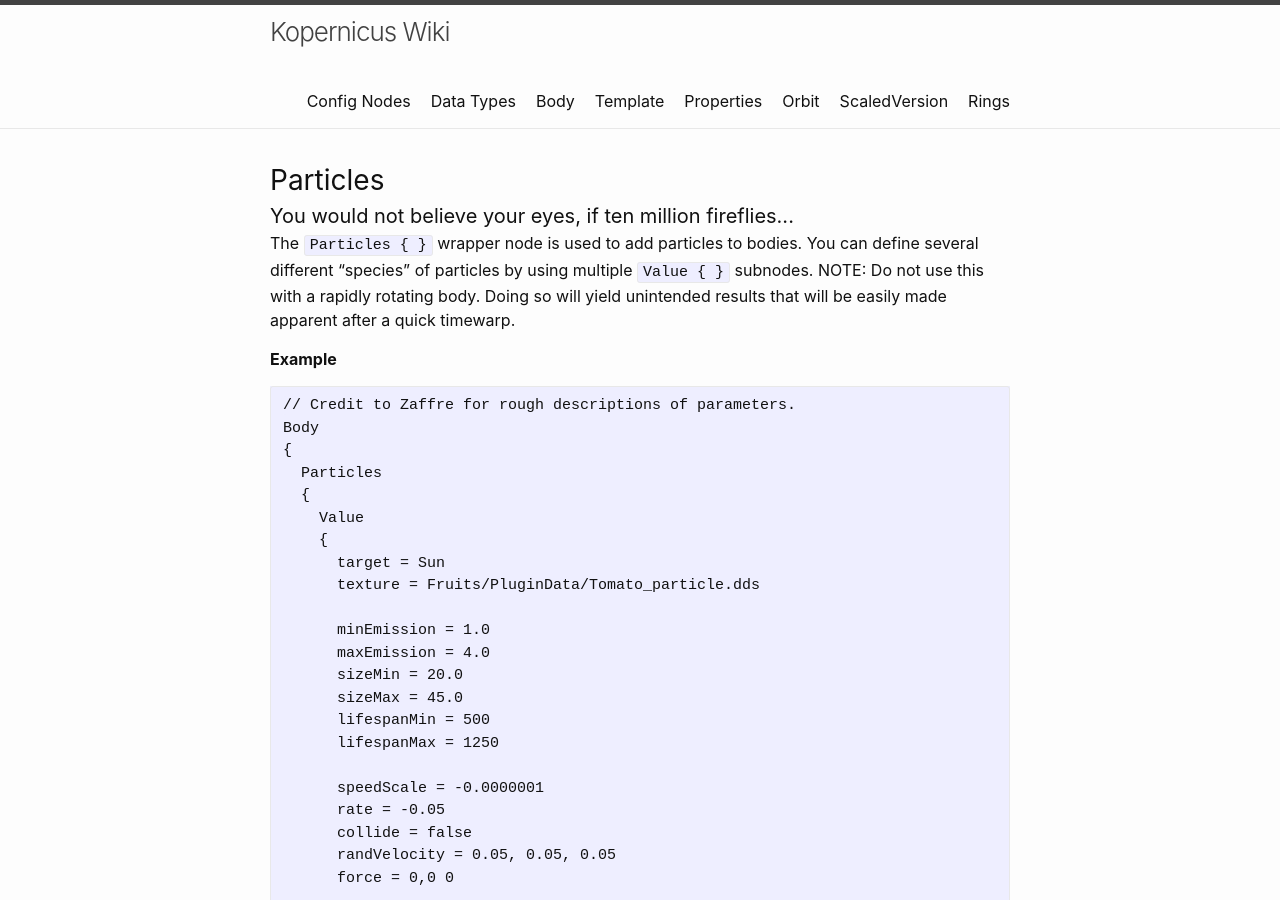
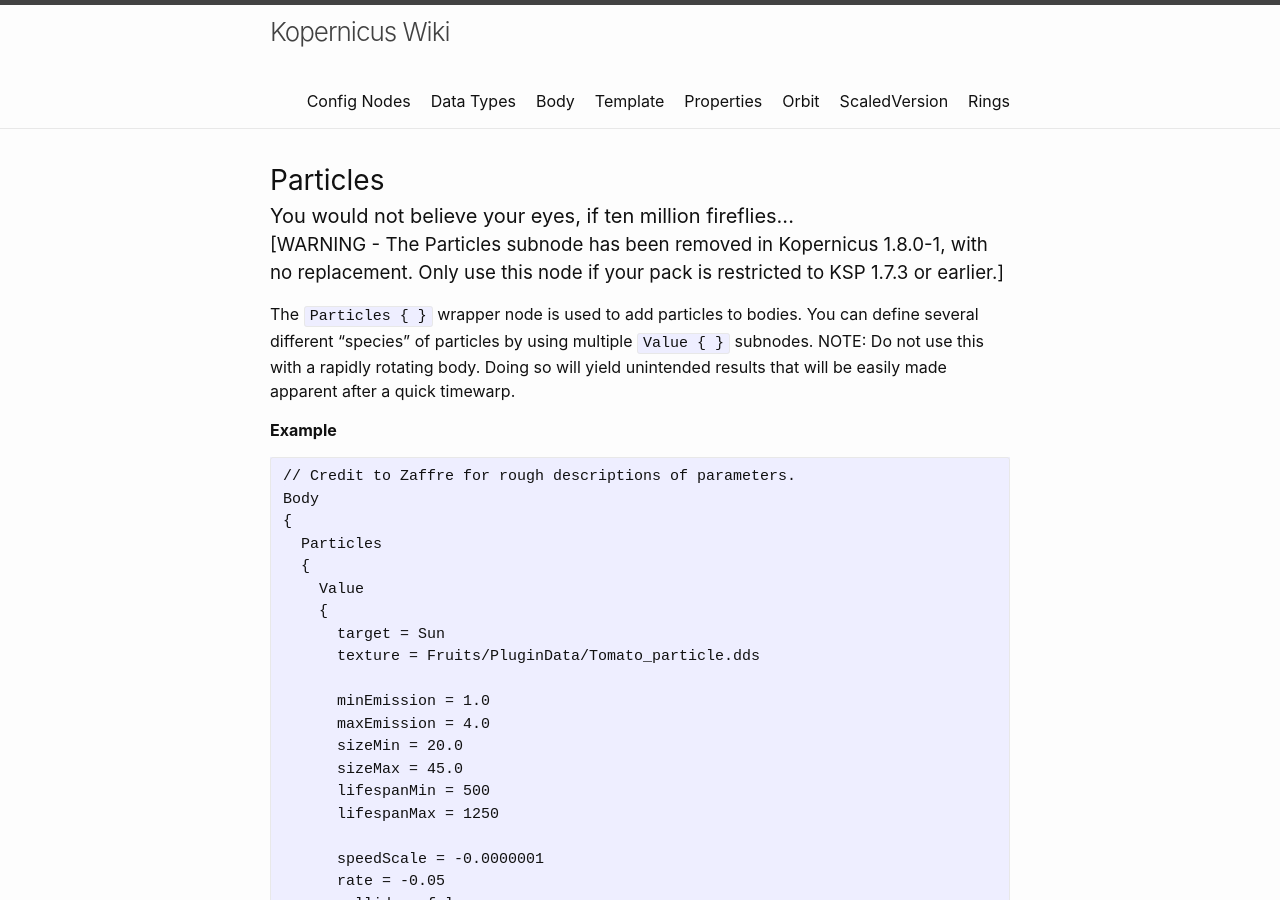
Before and after one commit to Kopernicus/wiki, a Jekyll site: the page built from main/Particles.md, in a window 1280 px wide and 900 px high. Built offline with Jekyll 4.4.1, drawn with Linux system fonts in a browser that asks for light colours.

Commit message:
add warning to Particles

```diff
--- a/main/Particles.md
+++ b/main/Particles.md
@@ -3,6 +3,8 @@ layout: default
 title: Particles
 subtitle: "You would not believe your eyes, if ten million fireflies..."
 ---
+
+### [WARNING - The Particles subnode has been removed in Kopernicus 1.8.0-1, with no replacement. Only use this node if your pack is restricted to KSP 1.7.3 or earlier.]
 
 The `Particles { }` wrapper node is used to add particles to bodies. You can define several different "species" of particles by using multiple `Value { }` subnodes. NOTE:  Do not use this with a rapidly rotating body.  Doing so will yield unintended results that will be easily made apparent after a quick timewarp.
 
```
